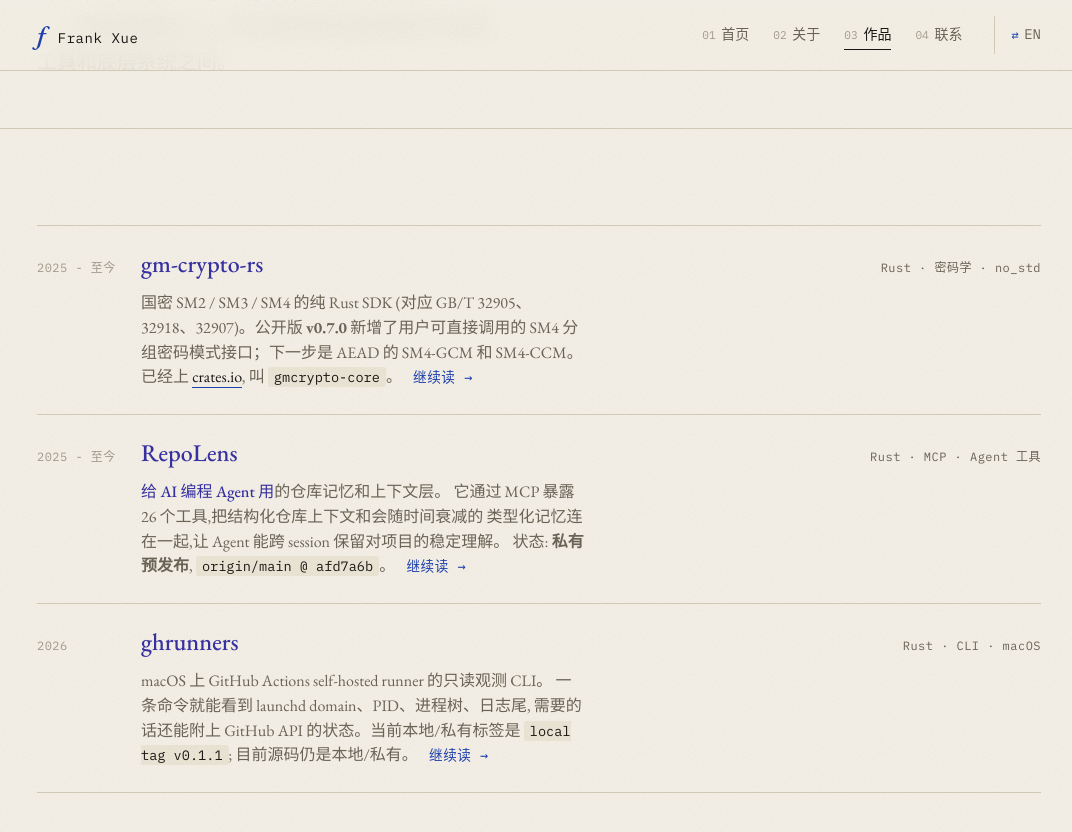
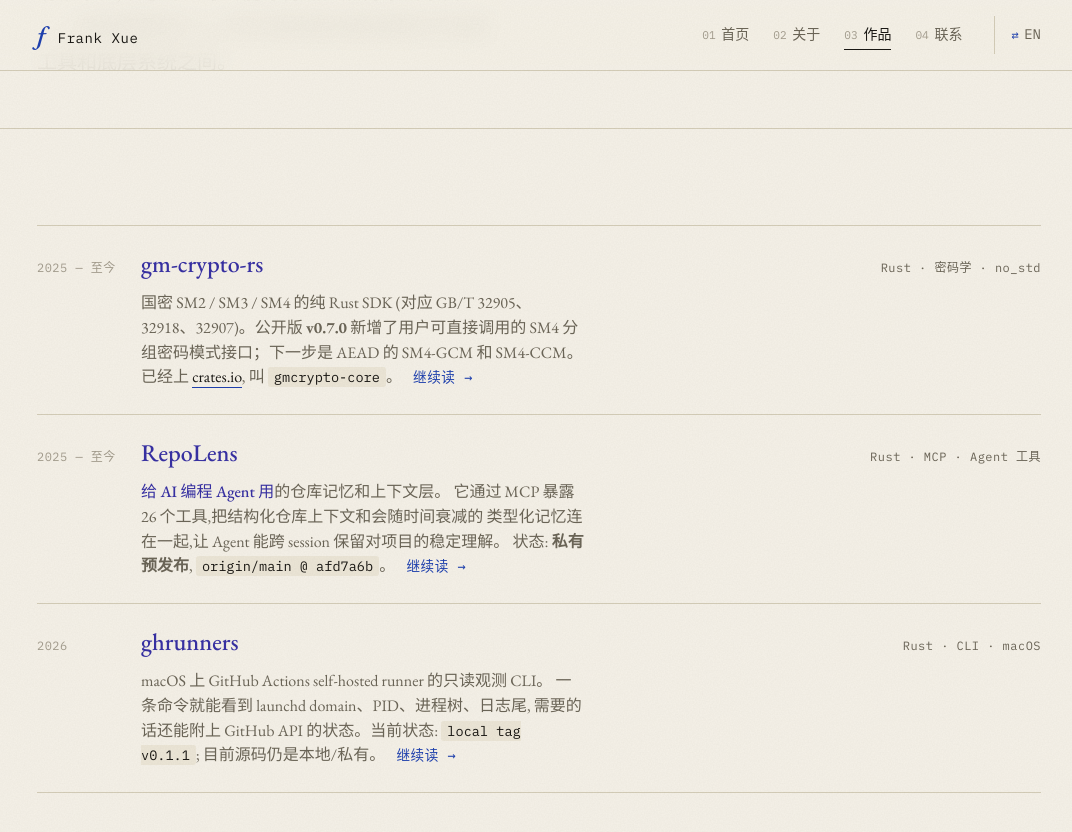
Before and after one commit to frankxue831/frankxue831.github.io, a Jekyll site: the page built from zh/projects.html, in a window 1280 px wide and 900 px high, scrolled down 343 px. Shown: the top 832 px of the window, without its empty margins (101-1173 px from the left). Built offline with Jekyll 4.4.1, drawn with Linux system fonts in a browser that asks for light colours.

Commit message:
fix: address Claude review polish

```diff
--- a/projects.html
+++ b/projects.html
@@ -53,7 +53,7 @@ alternate: /zh/projects/
                 A read-only observability CLI for GitHub Actions self-hosted
                 runners on macOS, surfacing launchd domain, PID, process tree,
                 log tails, and optional GitHub API status in one invocation.
-                Current local/private tag is <code>{{ project.release }}</code>; source is
+                Current state: <code>{{ project.release }}</code>; source is
                 private/local for now.
                 <a href="{{ project.detail_url | relative_url }}" class="work-list__more">Read more →</a>
                 {% endcase %}
--- a/zh/projects.html
+++ b/zh/projects.html
@@ -49,7 +49,7 @@ alternate: /projects/
                 {% when 'ghrunners' %}
                 macOS 上 GitHub Actions self-hosted runner 的只读观测 CLI。
                 一条命令就能看到 launchd domain、PID、进程树、日志尾,
-                需要的话还能附上 GitHub API 的状态。当前本地/私有标签是
+                需要的话还能附上 GitHub API 的状态。当前状态:
                 <code>{{ project.release }}</code>; 目前源码仍是本地/私有。
                 <a href="{{ project.zh_detail_url | relative_url }}" class="work-list__more">继续读 →</a>
                 {% endcase %}
```
Also changed, not shown: _data/projects.yml (+4 -4 lines), docs/superpowers/plans/2026-05-16-portfolio-project-depth.md (+4 -4 lines).
